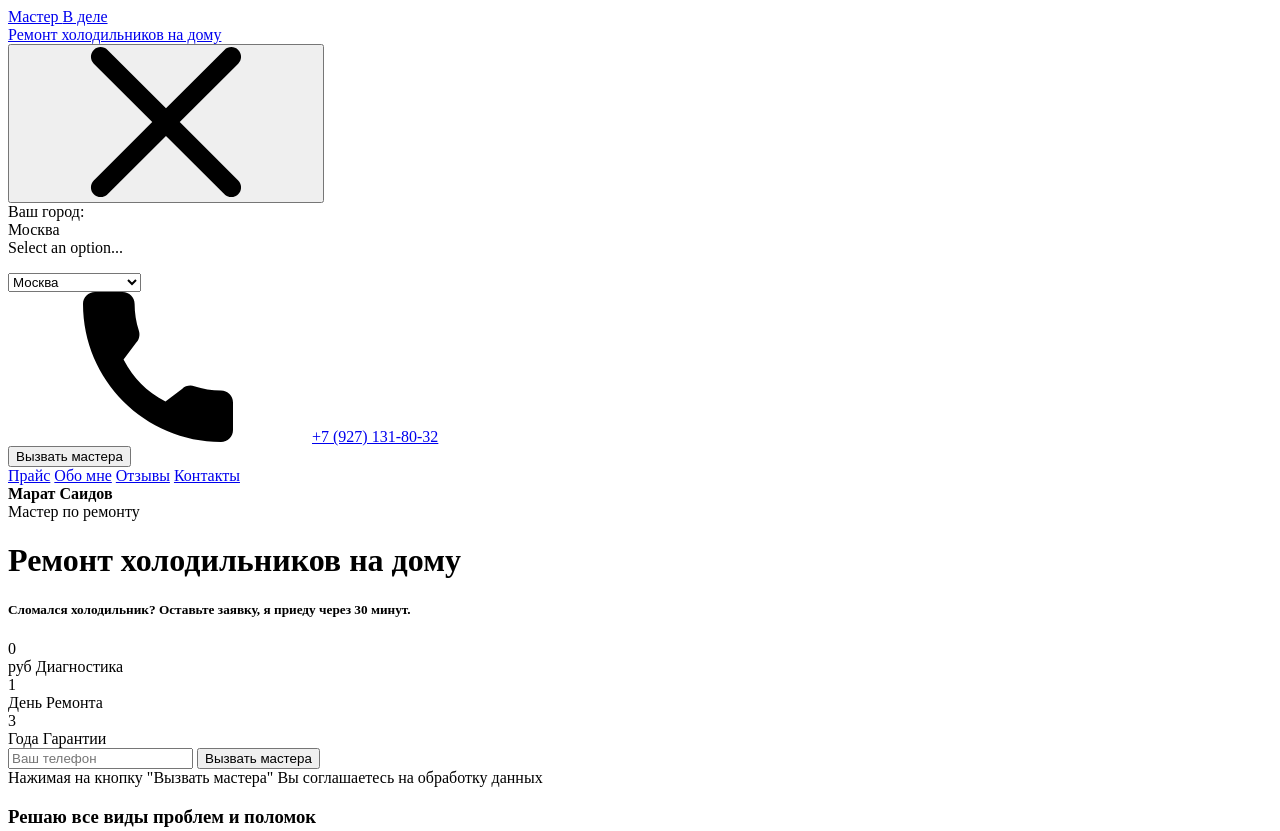
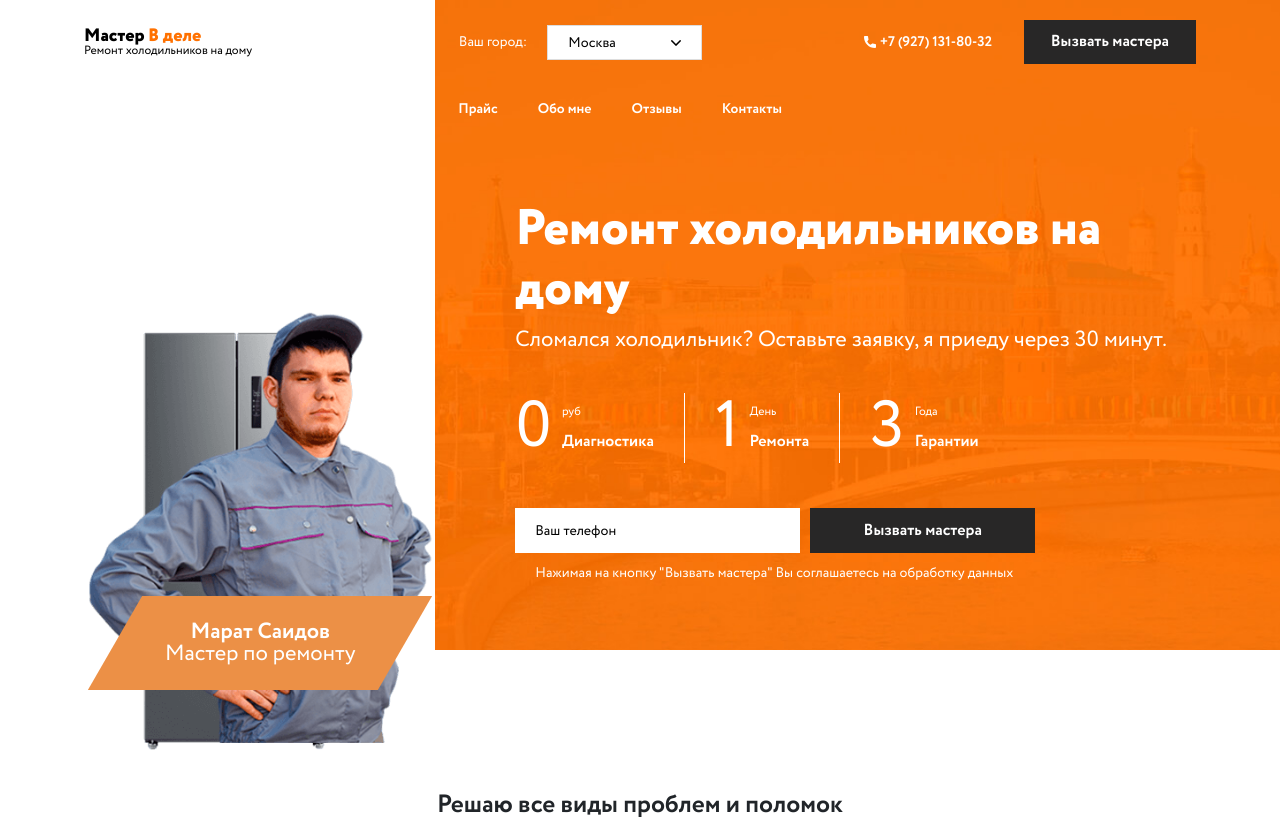
Before and after one commit to AndrewProkopenko/ref_repair, a plain HTML site: page index.html in a window 1280 px wide. Shown: the top 831 px of the page. Drawn offline with Linux system fonts and the light colour scheme.

Commit message:
preload 3

```diff
--- a/index.html
+++ b/index.html
@@ -5,9 +5,11 @@
     <meta name="viewport" content="width=device-width, initial-scale=1.0">
     <title>Мастер в Деле - Ремонт Холодильников на дому</title>
 
-    <link rel="preload"  href="assets/css/style.css" onload="this.rel='stylesheet'">
-    <link rel="preload"  href="assets/css/vendor.css" onload="this.rel='stylesheet'" >
+    <link rel="preload"  href="assets/css/style.css" as="style">
+    <link rel="preload"  href="assets/css/vendor.css" as="style" >
 
+    <link rel="stylesheet" href="assets/css/style.css">
+    <link rel="stylesheet" href="assets/css/vendor.css">
 
     <link rel="shortcut icon" type="image/png" href="assets/favicon.ico">
 </head>
```
